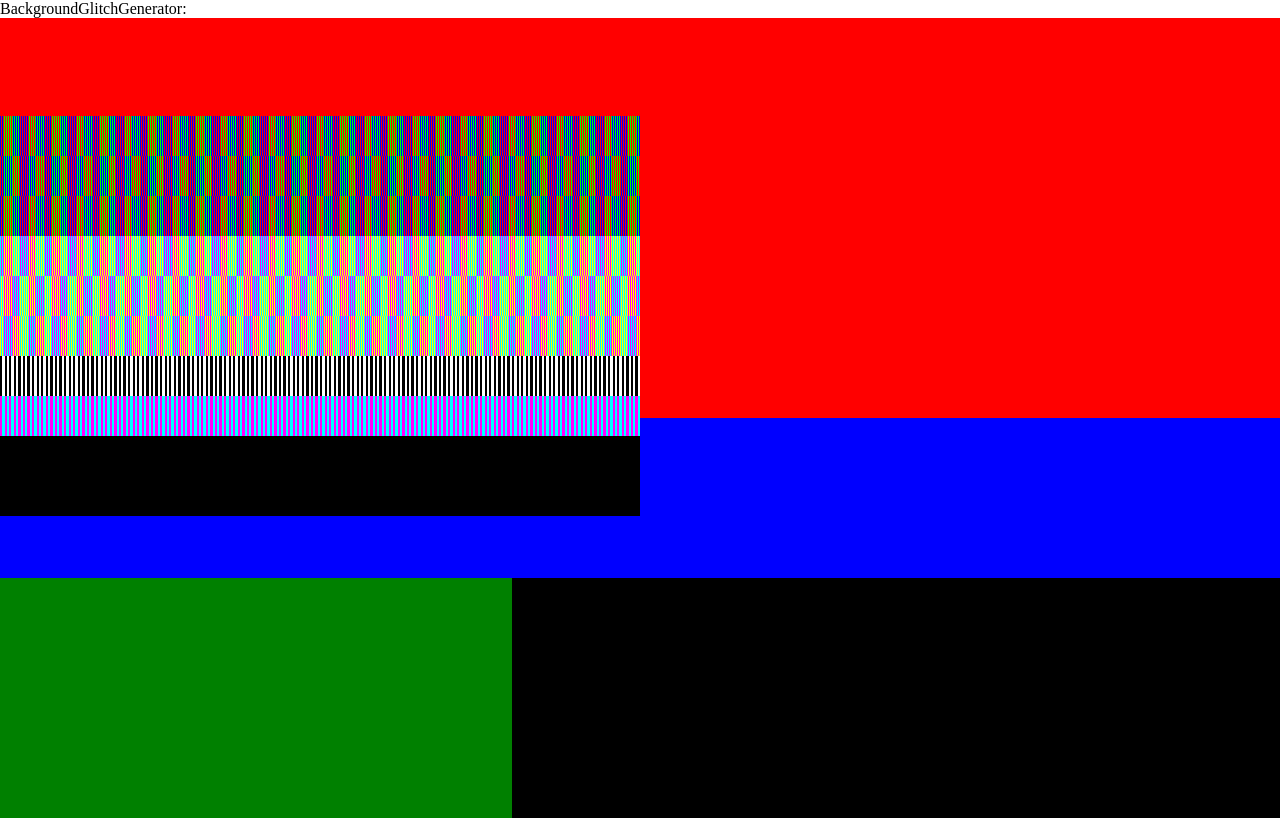
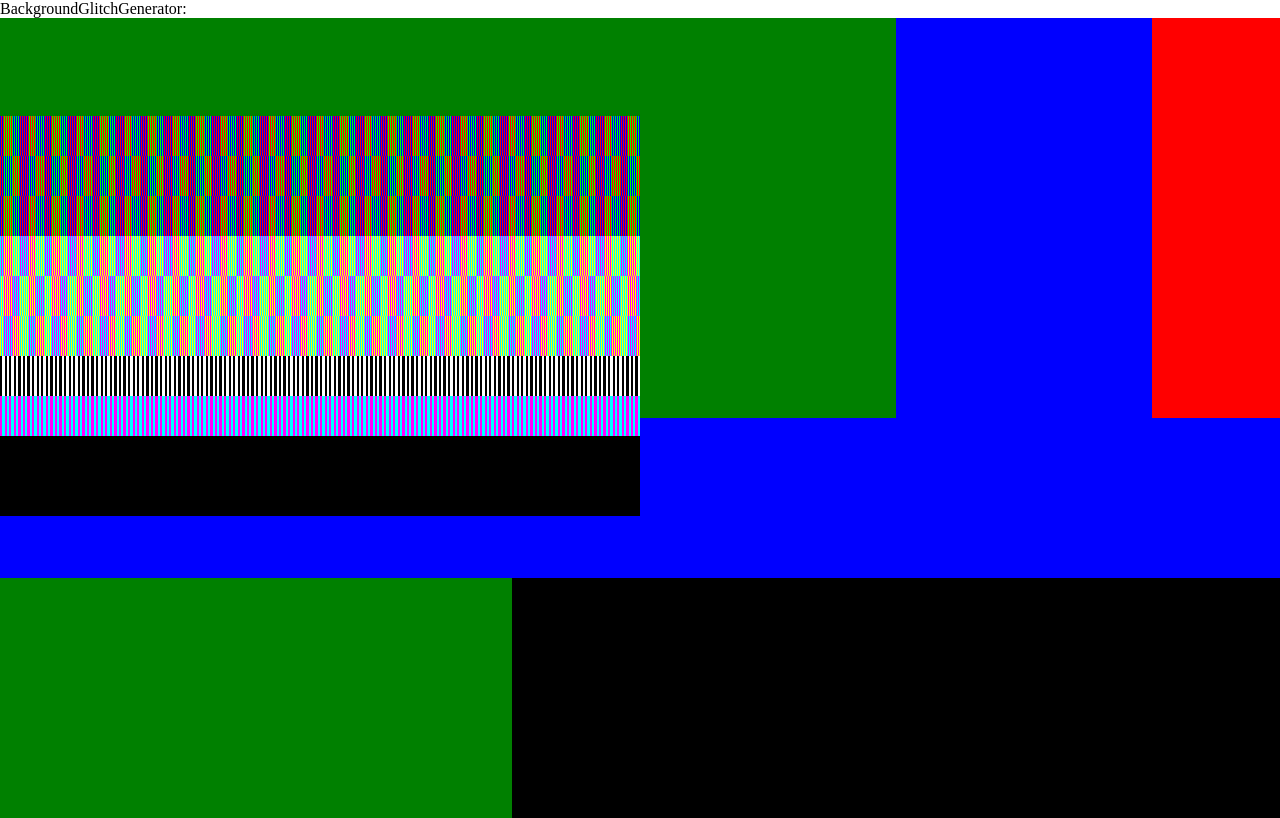
Before and after one commit to osequi/react-background-glitch, a Next.js app: page / in a window 1280 px wide. Built offline with nearby package versions, Linux system fonts and the light colour scheme.

Commit message:
The generator works fine

```diff
--- a/src/components/BackgroundGlitchGenerator/BackgroundGlitchGenerator.js
+++ b/src/components/BackgroundGlitchGenerator/BackgroundGlitchGenerator.js
@@ -46,12 +46,14 @@ const propTypes = {
   /**
    * The color palettes for the columns
    * At least two colors and widths are needed. `red 100%` won't work alone but `red 0%, red 100%` will work fine
+   * // NOTE: Currently the number of palettes has to be the same as the number of columns. Fix this
    * @type {array}
    */
   palettes: PropTypes.arrayOf(
     PropTypes.shape({
       /**
        * The array of colors
+       * // NOTE: Currently double colors / widths has to be specified. Fix this
        * @type {array}
        */
       colors: PropTypes.arrayOf(PropTypes.string),
@@ -76,7 +78,10 @@ const defaultProps = {
     angles: null,
   },
   palettes: [
-    { colors: ["red", "red"], colorWidths: ["0%", "100%"] },
+    {
+      colors: ["red", "red", "blue", "blue", "green", "green"],
+      colorWidths: ["0%", "10%", "10%", "30%", "30%", "100%"],
+    },
     { colors: ["blue", "blue"], colorWidths: ["0%", "100%"] },
     { colors: ["green", "green"], colorWidths: ["0%", "100%"] },
   ],
```
